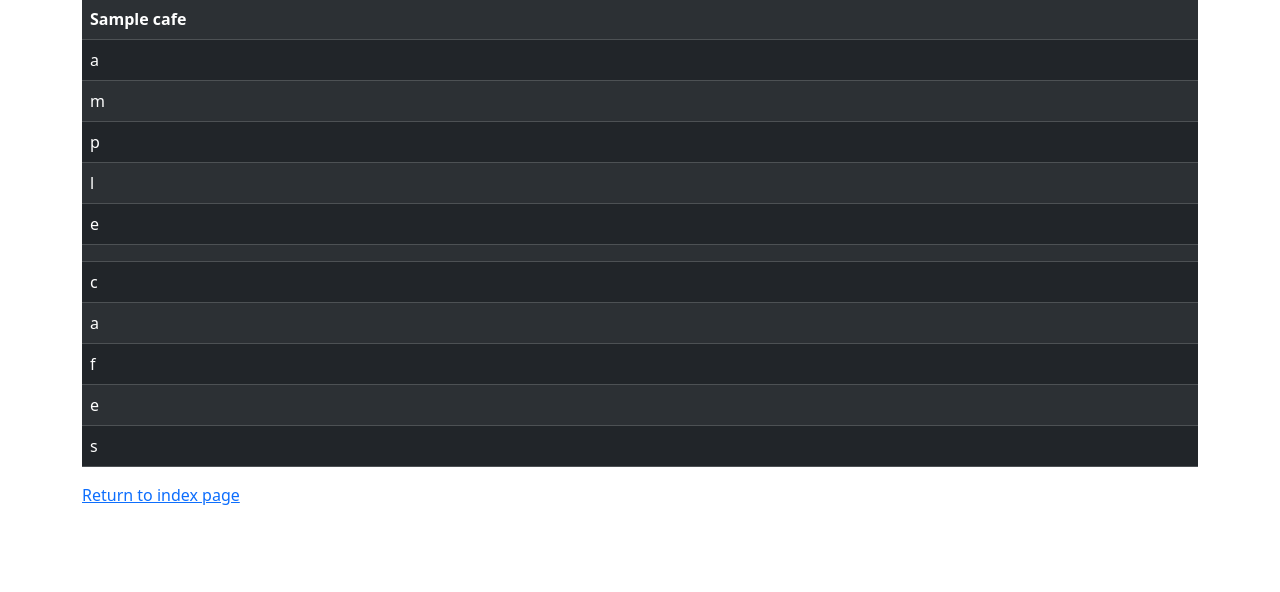
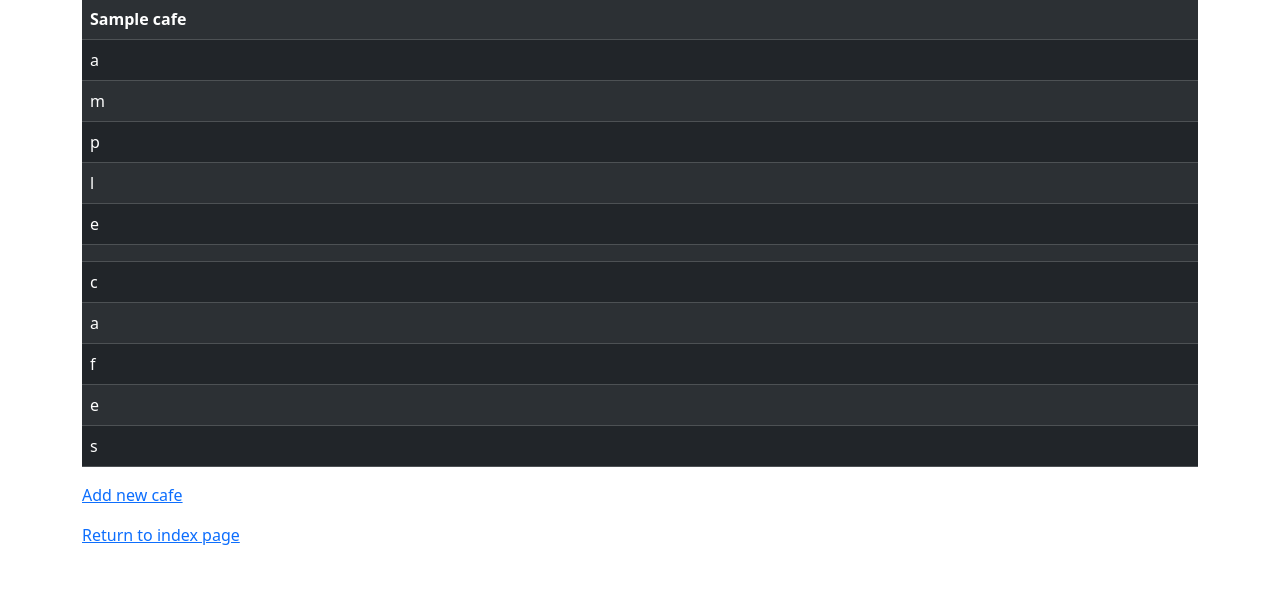
Before and after one commit to CT7692/Day62_Website_With_WTForms, a Flask app: template templates/cafes.html in a window 1280 px wide. Shown: the part 57-649 px from the top of the page. Run offline with Flask 3, Linux system fonts and the light colour scheme; the template is opened without the code that fills it: most values are stand-ins (such as "Sample title", 1, 10 or a date in 2020); some libraries are stand-ins or nearby versions.

Commit message:
Made a slight change to improve the website.

```diff
--- a/templates/cafes.html
+++ b/templates/cafes.html
@@ -28,9 +28,8 @@
 </tr>
           {% endfor %}
   	  </table>
-
+      <p><a href="{{url_for('add_cafe')}}">Add new cafe</a></p>
       <p><a href="{{url_for('home')}}">Return to index page</a></p>
-
     </div>
   </div>
 </div>
```
